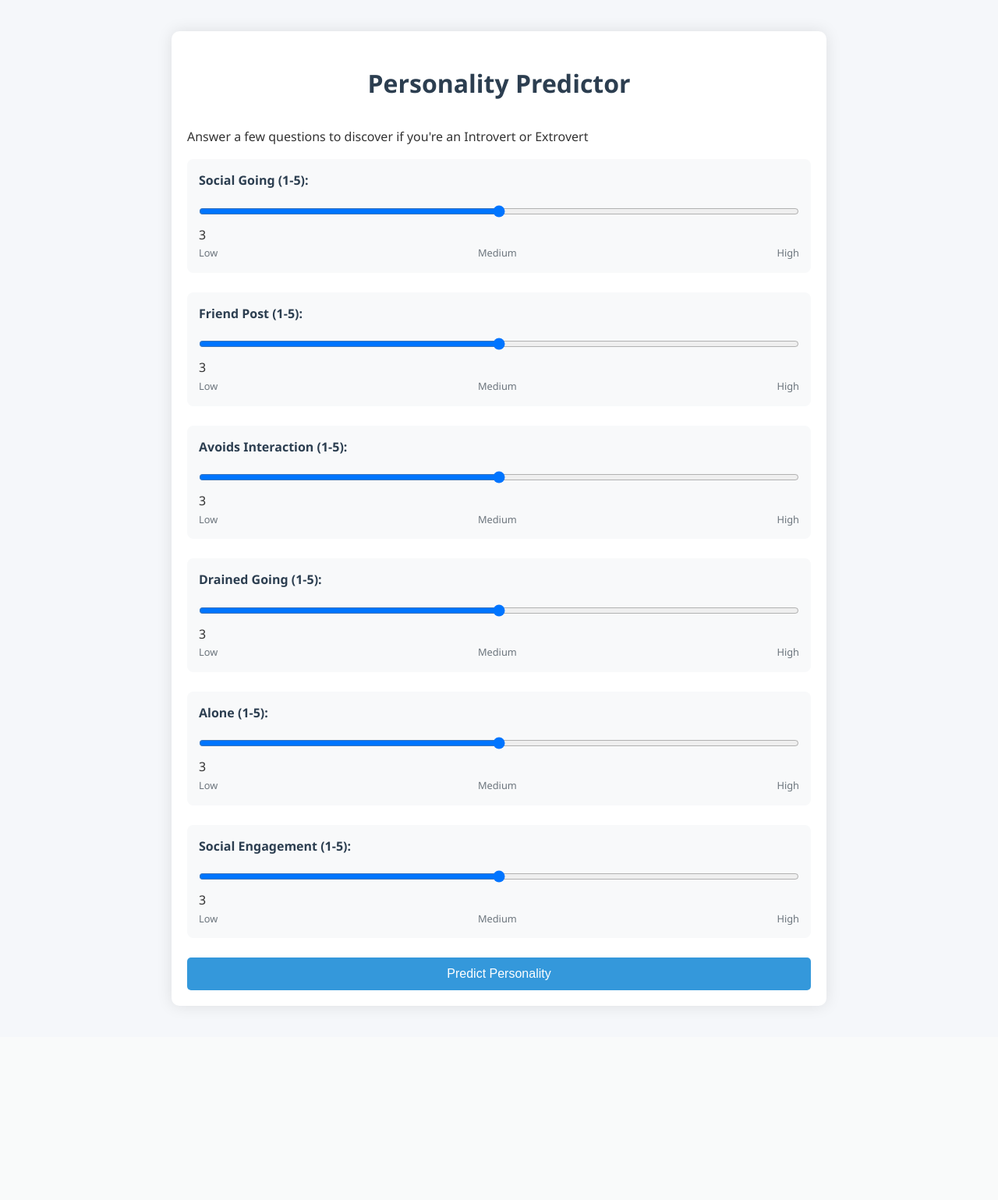
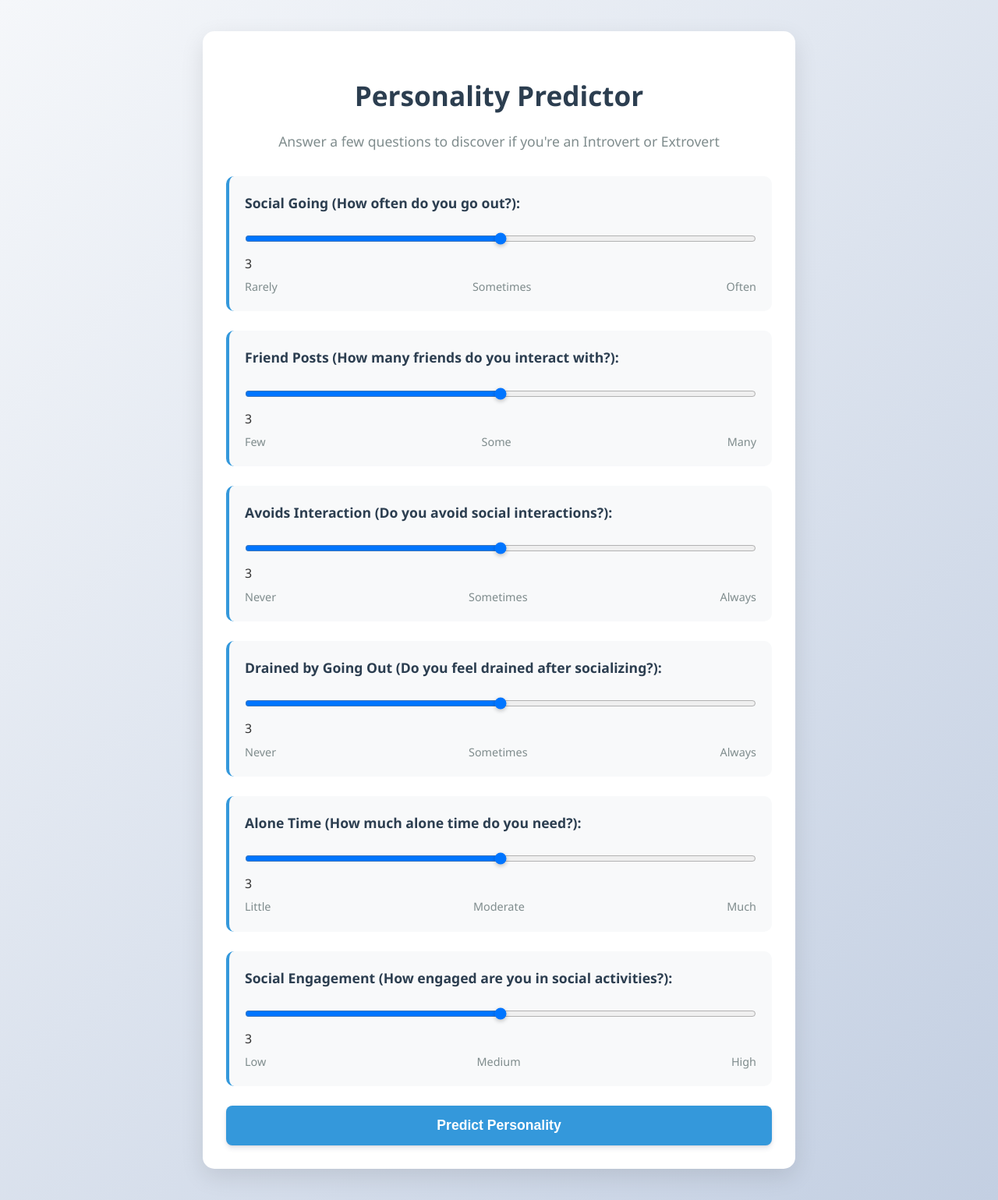
Before and after one commit to La-x-aN/personality-app, a Flask app: page / in a window 1280 px wide. Shown: the whole page at 78% size. Before the commit the page ends 1294 px from the top, so only its background shows below. Run offline with Flask 3, Linux system fonts and the light colour scheme; parts of the project's set-up code (start-up, migrations or seed data) failed here and were passed over.

Commit message:
key fixes

```diff
--- a/app.py
+++ b/app.py
@@ -1,4 +1,4 @@
-from flask import Flask, render_template, request, redirect, url_for
+from flask import Flask, render_template, request
 import joblib
 import pandas as pd
 import numpy as np
@@ -9,40 +9,52 @@ app = Flask(__name__)
 model = joblib.load('saved_models/best_model.pkl')
 preprocessor = joblib.load('saved_models/best_preprocessor.pkl')
 
-# Top features for simplified form
-TOP_FEATURES = [
+# All features required by the model
+REQUIRED_FEATURES = [
+    'age', 'social_going', 'friend_post', 'avoids_interaction',
+    'drained_going', 'alone', 'social_engagement', 'social_std',
+    'friend_post_ratio', 'friend_post_product', 'social_index',
+    'drained_going_interaction', 'alone_ratio', 'alone_log',
+    'behavioral_consistency', 'behavioral_variance', 'alone_social_interaction',
+    'stage_fear', 'drained_after_socializing', 'social_event_attendance',
+    'going_outside', 'time_spent_alone', 'friends_circle_size', 'post_frequency'
+]
+
+# Features to show in the form (most important ones)
+FORM_FEATURES = [
     'social_going', 'friend_post', 'avoids_interaction',
     'drained_going', 'alone', 'social_engagement'
 ]
 
 @app.route('/')
 def index():
-    return render_template('index.html', features=TOP_FEATURES)
+    return render_template('index.html', features=FORM_FEATURES)
 
 @app.route('/predict', methods=['POST'])
 def predict():
     # Get form data
     form_data = {}
-    for feature in TOP_FEATURES:
+    for feature in FORM_FEATURES:
         form_data[feature] = float(request.form[feature])
 
-    # Create a DataFrame with all features
-    features_df = pd.DataFrame([form_data])
+    # Create a DataFrame with all required features
+    features_df = pd.DataFrame(columns=REQUIRED_FEATURES)
 
-    # Add missing features with default values
-    all_features = [
-        'age', 'social_going', 'friend_post', 'avoids_interaction',
-        'drained_going', 'alone', 'social_engagement', 'social_std',
-        'friend_post_ratio', 'friend_post_product', 'social_index',
-        'drained_going_interaction', 'alone_ratio', 'alone_log',
-        'behavioral_consistency', 'behavioral_variance', 'alone_social_interaction'
-    ]
+    # Set form values for features we have
+    for feature in FORM_FEATURES:
+        if feature in REQUIRED_FEATURES:
+            features_df[feature] = [form_data[feature]]
 
-    for feature in all_features:
+    # Set reasonable defaults for other features
+    for feature in REQUIRED_FEATURES:
         if feature not in features_df.columns:
-            # Set reasonable defaults
+            # Set different defaults based on feature type
             if 'ratio' in feature or 'log' in feature:
                 features_df[feature] = 0.5
+            elif 'std' in feature or 'variance' in feature:
+                features_df[feature] = 1.0
+            elif 'index' in feature or 'product' in feature:
+                features_df[feature] = 2.5
             else:
                 features_df[feature] = np.random.randint(1, 5)
 
--- a/static/style.css
+++ b/static/style.css
@@ -1,68 +1,111 @@
 body {
     font-family: 'Segoe UI', Tahoma, Geneva, Verdana, sans-serif;
-    background-color: #f5f7fa;
+    background: linear-gradient(135deg, #f5f7fa 0%, #c3cfe2 100%);
     color: #333;
     line-height: 1.6;
     margin: 0;
     padding: 0;
+    min-height: 100vh;
 }
 
 .container {
-    max-width: 800px;
+    max-width: 700px;
     margin: 40px auto;
-    padding: 20px;
+    padding: 30px;
     background: white;
-    border-radius: 10px;
-    box-shadow: 0 0 20px rgba(0, 0, 0, 0.1);
+    border-radius: 15px;
+    box-shadow: 0 10px 30px rgba(0, 0, 0, 0.1);
 }
+
 
 h1 {
     color: #2c3e50;
     text-align: center;
+    margin-bottom: 10px;
+    font-size: 2.2rem;
+}
+
+p {
+    text-align: center;
+    color: #7f8c8d;
     margin-bottom: 30px;
+    font-size: 1.1rem;
 }
 
 .form-group {
     margin-bottom: 25px;
-    padding: 15px;
+    padding: 20px;
     background: #f8f9fa;
-    border-radius: 8px;
+    border-radius: 10px;
+    border-left: 4px solid #3498db;
+    transition: all 0.3s ease;
+}
+
+.form-group:hover {
+    box-shadow: 0 5px 15px rgba(0, 0, 0, 0.05);
+    transform: translateY(-2px);
 }
 
 label {
     display: block;
-    margin-bottom: 8px;
+    margin-bottom: 12px;
     font-weight: 600;
     color: #2c3e50;
+    font-size: 1.1rem;
 }
+
 
 input[type="range"] {
     width: 100%;
-    margin: 10px 0;
+    margin: 15px 0;
+    height: 10px;
+    border-radius: 5px;
+    background: #e0e7ff;
+    outline: none;
+}
+
+input[type="range"]::-webkit-slider-thumb {
+    -webkit-appearance: none;
+    width: 25px;
+    height: 25px;
+    border-radius: 50%;
+    background: #3498db;
+    cursor: pointer;
+    box-shadow: 0 2px 5px rgba(0, 0, 0, 0.2);
 }
 
 .scale-labels {
     display: flex;
     justify-content: space-between;
-    font-size: 0.8em;
-    color: #6c757d;
+    font-size: 0.9rem;
+    color: #7f8c8d;
+    margin-top: 5px;
 }
+
 
 button {
     display: block;
     width: 100%;
-    padding: 12px;
+    padding: 15px;
     background: #3498db;
     color: white;
     border: none;
-    border-radius: 5px;
-    font-size: 16px;
+    border-radius: 8px;
+    font-size: 1.1rem;
+    font-weight: 600;
     cursor: pointer;
-    transition: background 0.3s;
+    transition: all 0.3s ease;
+    box-shadow: 0 4px 6px rgba(50, 50, 93, 0.11), 0 1px 3px rgba(0, 0, 0, 0.08);
 }
 
 button:hover {
     background: #2980b9;
+    transform: translateY(-2px);
+    box-shadow: 0 7px 14px rgba(50, 50, 93, 0.1), 0 3px 6px rgba(0, 0, 0, 0.08);
+}
+
+button:active {
+    transform: translateY(1px);
 }
 
 .result-card {
--- a/templates/index.html
+++ b/templates/index.html
@@ -12,19 +12,86 @@
         <p>Answer a few questions to discover if you're an Introvert or Extrovert</p>
 
         <form action="/predict" method="POST">
-            {% for feature in features %}
             <div class="form-group">
-                <label for="{{ feature }}">{{ feature.replace('_', ' ').title() }} (1-5):</label>
-                <input type="range" id="{{ feature }}" name="{{ feature }}" min="1" max="5" value="3"
-                       oninput="document.getElementById('{{ feature }}-value').innerText = this.value">
-                <span id="{{ feature }}-value">3</span>
+                <label for="social_going">Social Going (How often do you go out?):</label>
+                <input type="range" id="social_going" name="social_going" min="1" max="5" value="3"
+                       oninput="document.getElementById('social_going-value').innerText = this.value">
+                <span id="social_going-value">3</span>
+                <div class="scale-labels">
+                    <span>Rarely</span>
+                    <span>Sometimes</span>
+                    <span>Often</span>
+                </div>
+            </div>
+
+            <div class="form-group">
+                <label for="friend_post">Friend Posts (How many friends do you interact with?):</label>
+                <input type="range" id="friend_post" name="friend_post" min="1" max="5" value="3"
+                       oninput="document.getElementById('friend_post-value').innerText = this.value">
+                <span id="friend_post-value">3</span>
+                <div class="scale-labels">
+                    <span>Few</span>
+                    <span>Some</span>
+                    <span>Many</span>
+                </div>
+            </div>
+
+            <div class="form-group">
+                <label for="avoids_interaction">Avoids Interaction (Do you avoid social interactions?):</label>
+                <input type="range" id="avoids_interaction" name="avoids_interaction" min="1" max="5" value="3"
+                       oninput="document.getElementById('avoids_interaction-value').innerText = this.value">
+                <span id="avoids_interaction-value">3</span>
+                <div class="scale-labels">
+                    <span>Never</span>
+                    <span>Sometimes</span>
+                    <span>Always</span>
+                </div>
+            </div>
+
+            <div class="form-group">
+                <label for="drained_going">Drained by Going Out (Do you feel drained after socializing?):</label>
+                <input type="range" id="drained_going" name="drained_going" min="1" max="5" value="3"
+                       oninput="document.getElementById('drained_going-value').innerText = this.value">
+                <span id="drained_going-value">3</span>
+                <div class="scale-labels">
+                    <span>Never</span>
+                    <span>Sometimes</span>
+                    <span>Always</span>
+                </div>
+            </div>
+
+            <div class="form-group">
+                <label for="alone">Alone Time (How much alone time do you need?):</label>
+                <input type="range" id="alone" name="alone" min="1" max="5" value="3"
+                       oninput="document.getElementById('alone-value').innerText = this.value">
+                <span id="alone-value">3</span>
+                <div class="scale-labels">
+                    <span>Little</span>
+                    <span>Moderate</span>
+                    <span>Much</span>
+                </div>
+            </div>
+
+            <div class="form-group">
+                <label for="social_engagement">Social Engagement (How engaged are you in social activities?):</label>
+                <input type="range" id="social_engagement" name="social_engagement" min="1" max="5" value="3"
+                       oninput="document.getElementById('social_engagement-value').innerText = this.value">
+                <span id="social_engagement-value">3</span>
                 <div class="scale-labels">
                     <span>Low</span>
                     <span>Medium</span>
                     <span>High</span>
                 </div>
             </div>
-            {% endfor %}
+
+            <!-- Hidden inputs for other features -->
+            <input type="hidden" name="stage_fear" value="3">
+            <input type="hidden" name="drained_after_socializing" value="3">
+            <input type="hidden" name="social_event_attendance" value="3">
+            <input type="hidden" name="going_outside" value="3">
+            <input type="hidden" name="time_spent_alone" value="3">
+            <input type="hidden" name="friends_circle_size" value="3">
+            <input type="hidden" name="post_frequency" value="3">
 
             <button type="submit">Predict Personality</button>
         </form>
```
